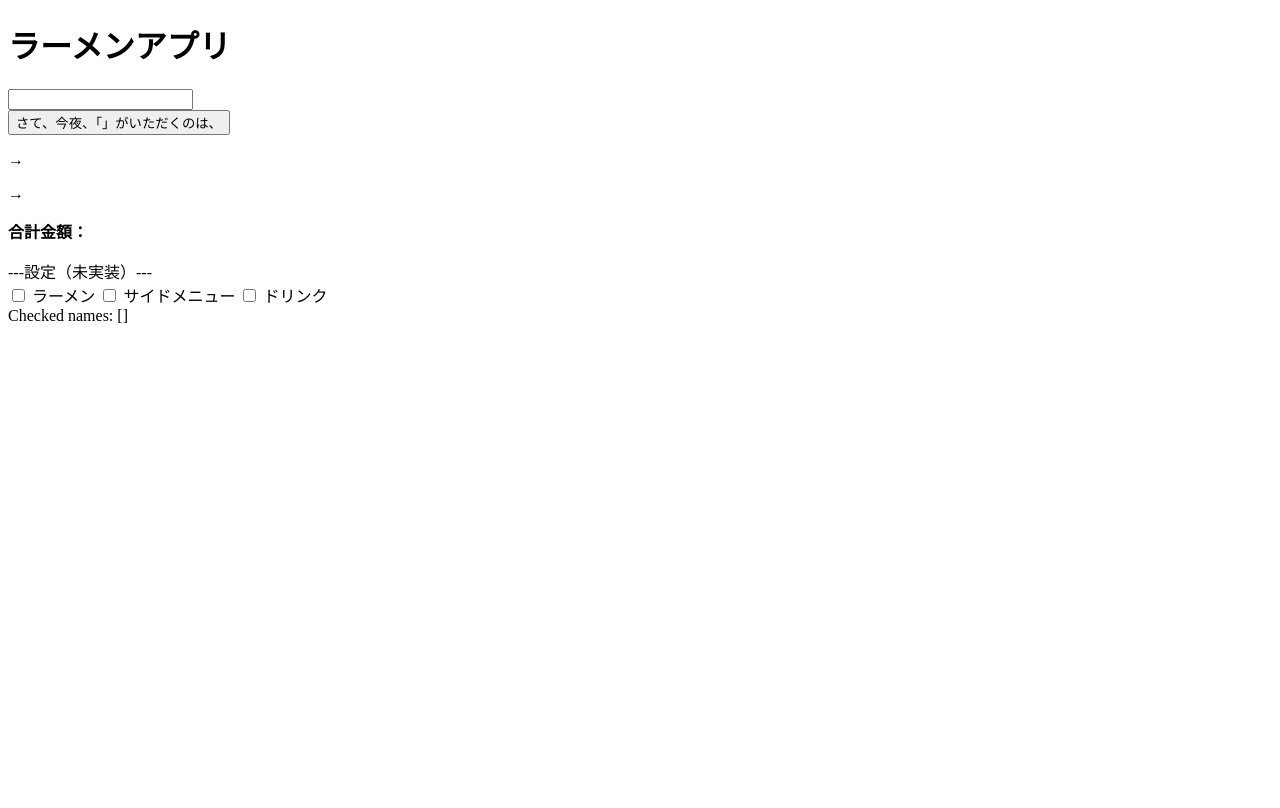
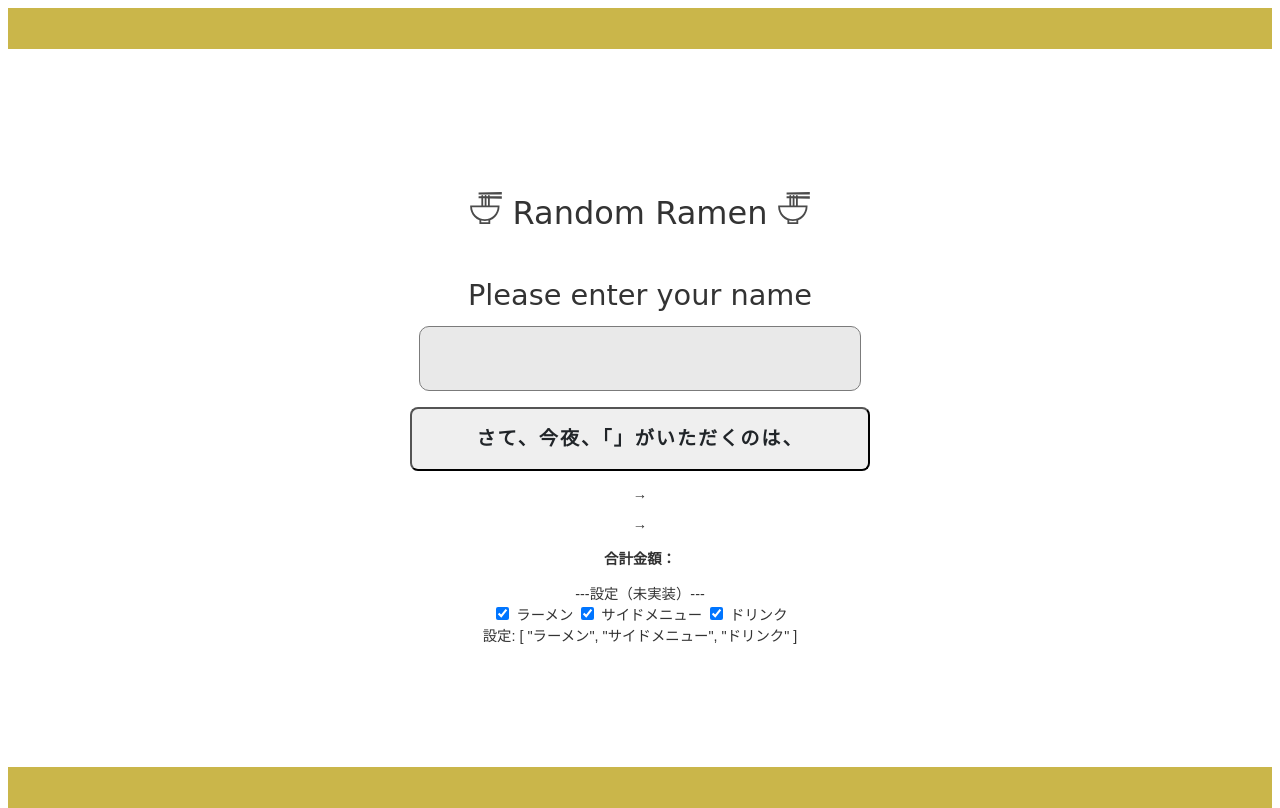
Before and after one commit to kztkn/ramen-master, a plain HTML site: page index.html in a window 1280 px wide. Drawn offline with nearby package versions, Linux system fonts and the light colour scheme; a web font is replaced by a local one.

Commit message:
add,update 簡易版

```diff
--- /dev/null
+++ b/css/main.css
@@ -0,0 +1,87 @@
+/* @import  url(https://fonts.googleapis.com/css?family=Montserrat); */
+@import url('https://fonts.googleapis.com/earlyaccess/hannari.css');
+
+html {
+    -webkit-box-sizing: border-box;
+    box-sizing: border-box;
+    text-align: center;
+  }
+body {
+    font: 90% 'ヒラギノ角ゴ pro W3', "Hiragino KaKu Gothic Pro", "メイリオ", Meiryo, Osaka, sans-serif;
+    color: #333333;
+        display: flex;
+        flex-flow: column;
+        min-height: 100vh;
+
+}
+
+h1 {
+    font: 2rem 'Caveat', cursive,'ヒラギノ角ゴ pro W3';
+}
+
+h2 {
+    font: 1.8rem 'Caveat', cursive,'ヒラギノ角ゴ pro W3';
+}
+
+button.btn {
+  font-size: 1.2rem;
+  font-weight: 700;
+  line-height: 1.5;
+  position: relative;
+  display: inline-block;
+  padding: 1rem 4rem;
+  cursor: pointer;
+  -webkit-user-select: none;
+  -moz-user-select: none;
+  -ms-user-select: none;
+  user-select: none;
+  -webkit-transition: all 0.3s;
+  transition: all 0.3s;
+  text-align: center;
+  vertical-align: middle;
+  text-decoration: none;
+  letter-spacing: 0.1em;
+  color: #212529;
+  border-radius: 0.5rem;
+}
+
+
+.textbox {
+    margin-top: -10px;
+    font-family: cursive;
+    border: 1px solid #444444;
+    color: rgb(20, 20, 20);
+    opacity: .7;
+    border-radius: 10px;
+    padding: 20px;
+    text-align: center;
+    width: 400px;
+    transition: all .3s;
+    -webkit-transition: all .3s;
+    -moz-transition: all .3s;
+    font-size: 1.2rem;
+    outline: none;
+    background-color: #dadadad2;
+  }
+
+  .textbox:focus {
+    width: 500px;
+    outline: none;
+  }
+.margin{
+    padding-top: 50px;
+
+}
+
+footer {
+    margin-top: auto;
+    background-color: #cab64a;
+    padding: 10px 0px;
+    width: 100%;
+  }
+  header{
+    margin-bottom: auto;
+    background-color: #cab64a;
+    padding: 10px 0px;
+    width: 100%;
+  }
--- a/index.html
+++ b/index.html
@@ -1,5 +1,5 @@
 <!DOCTYPE html>
-<html lang="ja">
+<html id="content" lang="ja">
 
 <head>
     <meta charset="utf-8">
@@ -8,14 +8,24 @@
     <link rel="manifest" href="manifest.json">
     <link rel="icon" href="favicon.ico" id="favicon">
     <link rel="apple-touch-icon" sizes="180x180" href="apple-touch-icon-180x180.png">
+    <link rel="stylesheet" href="css/main.css">
+
     <title>ラーメンアプリ</title>
 </head>
 
 <body>
-    <h1>ラーメンアプリ</h1>
+    <header>　</header>
+
+    <h1>
+        <img src="images/ramen.svg" width="32" height="32">
+        Random Ramen
+        <img src="images/ramen.svg" width="32" height="32">
+    </h1>
+    <h2>Please enter your name</h2>
+
     <div id="nameSetting">
-        <input v-model="inputName" paceholder="ここに名前をいれてね！" @input="onInput" /><br>
-        <button v-on:click="playgame">さて、今夜、「{{ inputName }}」がいただくのは、</button>
+        <input class="textbox" v-model="inputName" paceholder="ここに名前をいれてね！" @input="onInput" /><br><br>
+        <button v-on:click="playgame" class="btn btn-flat"> <span>さて、今夜、「{{ inputName }}」がいただくのは、</span></button>
         <p>→<b>{{ main }} {{ mainAmount }}</b></p>
         <p>→<b>{{ side }} {{ sideAmount }}</b></p>
         <p><b>合計金額： {{ totalAmount }}</b></p>
@@ -24,23 +34,24 @@
 
     </div>
 
-    ---設定（未実装）---
+    <div id="margin">---設定（未実装）---</div>
     <div id="checklist">
-        <input type="checkbox" id="menu1" value="ラーメン" v-model="checkedNames">
+        <input type="checkbox" id="menu1" value="ラーメン" v-model="checkedNames" checked="checked">
         <label for="ラーメン">ラーメン</label>
         <input type="checkbox" id="menu2" value="サイドメニュー" v-model="checkedNames">
         <label for="サイドメニュー">サイドメニュー</label>
         <input type="checkbox" id="menu3" value="ドリンク" v-model="checkedNames">
         <label for="ドリンク">ドリンク</label>
         <br>
-        <span>Checked names: {{ checkedNames }}</span>
+        <span>設定: {{ checkedNames }}</span>
     </div>
+    <footer>　</footer>
 
 
     <script>
-        const start_se = new Audio('sound/sound.mp3');
+        const button_se = new Audio('sound/gochuumonwodouzo_01.wav');
         const mainJson = [{ "id": "1", "name": "ラーメン(並)", "amount": 700 }, { "id": "2", "name": "ラーメン(中)", "amount": 800 }, { "id": "3", "name": "ラーメン(大)", "amount": 900 }];
-        const sideJson = [{ "id": "1", "name": "玉子", "amount": 100 }, { "id": "2", "name": "ほうれん草", "amount": 800 }, { "id": "3", "name": "九条ネギ", "amount": 150 }];
+        const sideJson = [{ "id": "1", "name": "玉子", "amount": 100 }, { "id": "2", "name": "ほうれん草", "amount": 100 }, { "id": "3", "name": "九条ネギ", "amount": 150 }];
         // ServiceWorker登録：https://developers.google.com/web/fundamentals/primers/service-workers/?hl=ja
         if ('serviceWorker' in navigator) {
             navigator.serviceWorker.register('service_worker.js').then(function (registration) {
@@ -63,7 +74,7 @@
             },
             methods: {
                 playgame: function () {
-                    start_se.play();
+                    button_se.play();
                     // ここにランダムでメニューを決める
                     var mn = Math.floor(Math.random() * mainJson.length);
                     var sn = Math.floor(Math.random() * sideJson.length);
@@ -78,6 +89,10 @@
                 onInput: function () {
                     this.main = '';
                     this.totalAmount = '';
+                    this.mainAmount = '';
+                    this.side = '';
+                    this.sideAmount = '';
+                    this.totalAmount = '';
                 }
             }
         })
@@ -85,9 +100,26 @@
         const checkSetting = new Vue({
             el: 'div#checklist',
             data: {
-                checkedNames: []
+                checkedNames: ['ラーメン', 'サイドメニュー', 'ドリンク']
             }
         })
+
+        const windowHeight = window.innerHeight;   // windowの高さを取得
+
+        // <html>の高さを、windowsの高さいっぱいに設定
+        document.getElementById("content").style.height = windowHeight + "px";
+        // bodyはheight:100%
+        document.body.style.height = "100%";
+
+        // スクロールバー非表示
+        // スマホのときはbodyに、PCのときはhtmlにかけないと反映されないっぽいので分ける
+
+        const isSP = /iPhone|iPod|iPad|Android/i.test(navigator.userAgent);
+        if (isSP) {
+            document.body.style.overflowY = "hidden";
+        } else {
+            document.getElementById("content").style.overflowY = "hidden";
+        }
 
     </script>
 </body>
--- a/json/sidemenu.json
+++ b/json/sidemenu.json
@@ -7,7 +7,7 @@
     {
         "id": "2",
         "name": "ほうれん草",
-        "amount": 800
+        "amount": 100
     },
     {
         "id": "3",
```
Also changed, not shown: images/ramen.svg (added), 2 other files.
